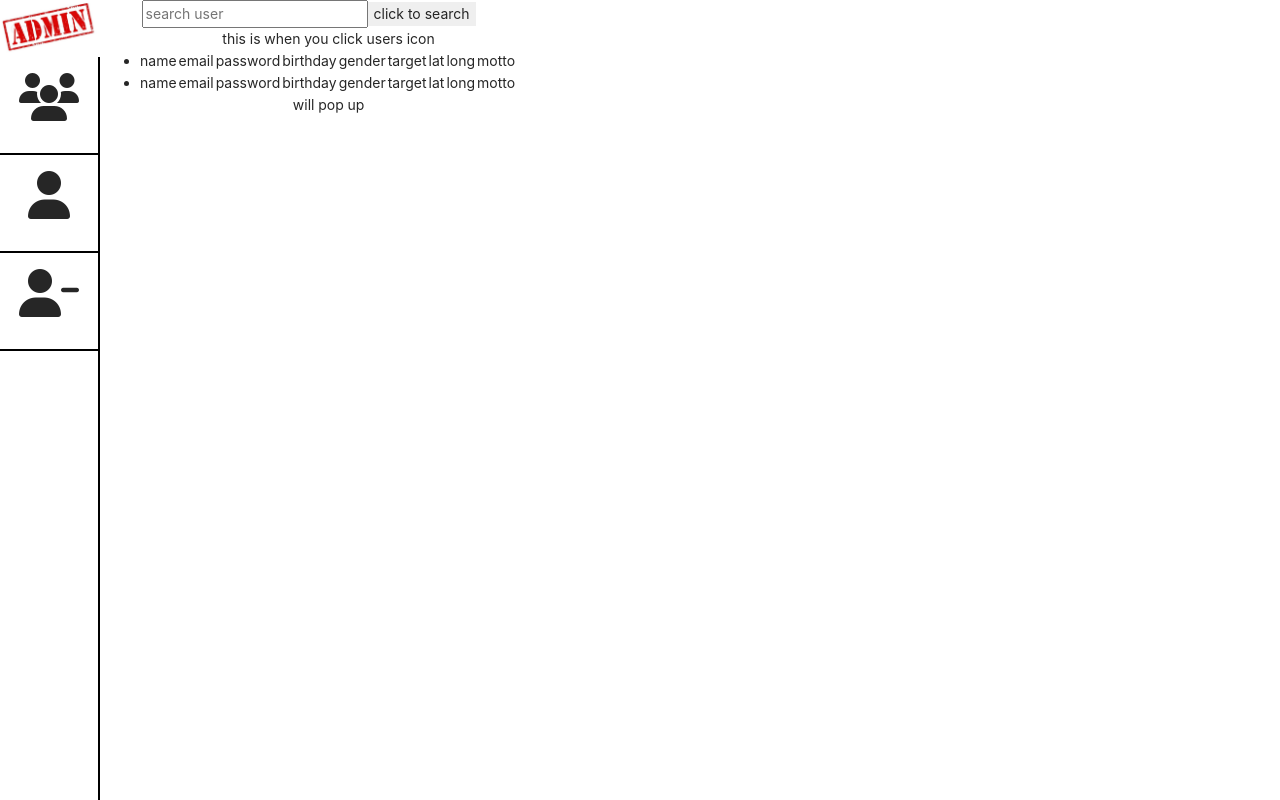
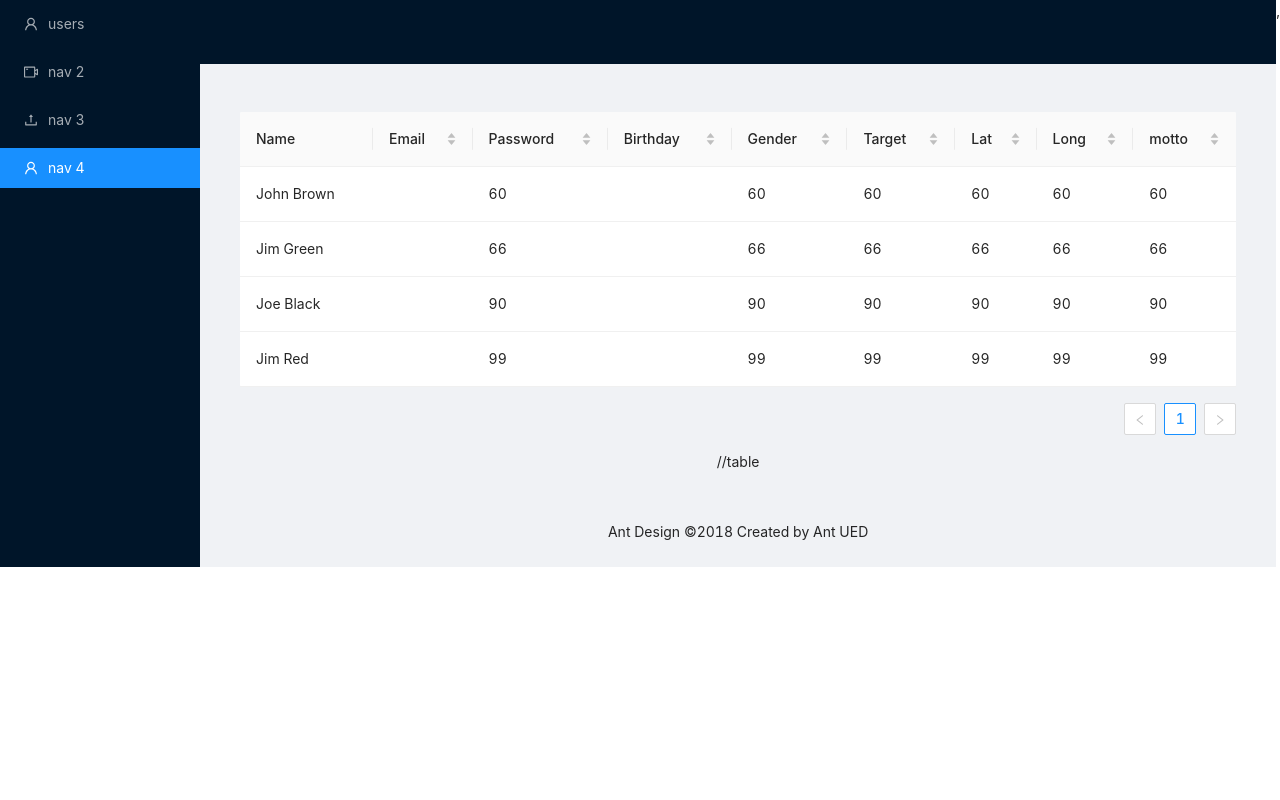
Before and after one commit to WeerayoothM/Dating-project-frontend, a React (Create React App) app: page /admin in a window 1280 px wide. Built offline with nearby package versions, Linux system fonts and the light colour scheme.

Commit message:
finish name and birthday admin

```diff
--- a/package.json
+++ b/package.json
@@ -6,12 +6,13 @@
     "@testing-library/jest-dom": "^5.11.5",
     "@testing-library/react": "^11.1.0",
     "@testing-library/user-event": "^12.1.10",
-    "antd": "^4.7.3",
+    "antd": "^4.8.0",
     "axios": "^0.21.0",
     "font-awesome": "^4.7.0",
     "jwt-decode": "^3.0.0",
     "react": "^17.0.1",
     "react-dom": "^17.0.1",
+    "react-highlight-words": "^0.16.0",
     "react-router-dom": "^5.2.0",
     "react-scripts": "4.0.0",
     "web-vitals": "^0.2.4"
--- a/src/components/Admin/index.js
+++ b/src/components/Admin/index.js
@@ -1,49 +1,187 @@
-import React from "react";
+import React, { useState } from "react";
+import "antd/dist/antd.css";
 import "../../css/admin.css";
-function admin() {
+import axios from "../../config/axios";
+import { Table, Input, Button, Space } from "antd";
+import Highlighter from "react-highlight-words";
+import { SearchOutlined } from "@ant-design/icons";
+import { Layout, Menu } from "antd";
+import {
+  UploadOutlined,
+  UserOutlined,
+  VideoCameraOutlined,
+} from "@ant-design/icons";
+
+const { Header, Content, Footer, Sider } = Layout;
+
+
+
+function onChange(pagination, filters, sorter, extra) {
+  console.log('params', pagination, filters, sorter, extra);
+}
+
+const testData = [
+  {
+    key: '1',
+    name: 'John Brown',
+    chinese: 98,
+    math: 60,
+    english: 70,
+  },
+  {
+    key: '2',
+    name: 'Jim Green',
+    chinese: 98,
+    math: 66,
+    english: 89,
+  },
+  {
+    key: '3',
+    name: 'Joe Black',
+    chinese: 98,
+    math: 90,
+    english: 70,
+  },
+  {
+    key: '4',
+    name: 'Jim Red',
+    chinese: 88,
+    math: 99,
+    english: 89,
+  },
+];
+const columns = [
+  {
+    title: 'Name',
+    dataIndex: 'name',
+  },
+  {
+    title: 'Email',
+    dataIndex: 'email',
+    sorter: {
+      compare: (a, b) => a.chinese - b.chinese,
+      multiple: 3,
+    },
+  },
+  {
+    title: 'Password',
+    dataIndex: 'math',
+    sorter: {
+      compare: (a, b) => a.math - b.math,
+      multiple: 2,
+    },
+  },
+  {
+    title: 'Birthday',
+    dataIndex: 'birthday',
+    sorter: {
+      compare: (a, b) => a.english - b.english,
+      multiple: 1,
+    },
+  },
+  {
+    title: 'Gender',
+    dataIndex: 'math',
+    sorter: {
+      compare: (a, b) => a.math - b.math,
+      multiple: 2,
+    },
+  },
+  {
+    title: 'Target',
+    dataIndex: 'math',
+    sorter: {
+      compare: (a, b) => a.math - b.math,
+      multiple: 2,
+    },
+  },
+  {
+    title: 'Lat',
+    dataIndex: 'math',
+    sorter: {
+      compare: (a, b) => a.math - b.math,
+      multiple: 2,
+    },
+  },
+  {
+    title: 'Long',
+    dataIndex: 'math',
+    sorter: {
+      compare: (a, b) => a.math - b.math,
+      multiple: 2,
+    },
+  },
+  {
+    title: 'motto',
+    dataIndex: 'math',
+    sorter: {
+      compare: (a, b) => a.math - b.math,
+      multiple: 2,
+    },
+  },
+
+];
+
+function Admin() {
+  const [data, setData] = useState(testData)
+
+  const getUser = ()=> {
+    axios.get("/admin/users").then((res) => {
+      setData(res.data);
+    })
+  }
+
+
+
   return (
     <div class="body">
-      <div class="sidebar">
-        <div class="admin-logo">
-          <img src="./images/admin.jpg" />
-        </div>
-        <i class="fas fa-users"></i>
-        <i class="fas fa-user"></i>
-        <i class="fas fa-user-minus"></i>
-      </div>
-      <div class="admin-content">
-        <input placeholder="search user" />
-        <button>click to search</button>
-        <div class="users">
-          <ul>
-              this is when you click users icon
-            <li>
-              <span style={{paddingRight:"2px"}}>name</span>
-              <span style={{paddingRight:"2px"}}>email</span>
-              <span style={{paddingRight:"2px"}}>password</span>
-              <span style={{paddingRight:"2px"}}>birthday</span>
-              <span style={{paddingRight:"2px"}}>gender</span>
-              <span style={{paddingRight:"2px"}}>target</span>
-              <span style={{paddingRight:"2px"}}>lat</span>
-              <span style={{paddingRight:"2px"}}>long</span>
-              <span style={{paddingRight:"2px"}}>motto</span>
-            </li>
-            <li>
-              <span style={{paddingRight:"2px"}}>name</span>
-              <span style={{paddingRight:"2px"}}>email</span>
-              <span style={{paddingRight:"2px"}}>password</span>
-              <span style={{paddingRight:"2px"}}>birthday</span>
-              <span style={{paddingRight:"2px"}}>gender</span>
-              <span style={{paddingRight:"2px"}}>target</span>
-              <span style={{paddingRight:"2px"}}>lat</span>
-              <span style={{paddingRight:"2px"}}>long</span>
-              <span style={{paddingRight:"2px"}}>motto</span>
-            </li>
-            will pop up
-          </ul>
-        </div>
-      </div>
+      <Layout>
+        <Sider
+          breakpoint="lg"
+          collapsedWidth="0"
+          onBreakpoint={(broken) => {
+            console.log(broken);
+          }}
+          onCollapse={(collapsed, type) => {
+            console.log(collapsed, type);
+          }}
+        >
+          <div className="logo" />
+          <Menu theme="dark" mode="inline" defaultSelectedKeys={["4"]}>
+            <Menu.Item key="1" onClick={getUser} icon={<UserOutlined />}>
+              users
+            </Menu.Item>
+            <Menu.Item key="2" icon={<VideoCameraOutlined />}>
+              nav 2
+            </Menu.Item>
+            <Menu.Item key="3" icon={<UploadOutlined />}>
+              nav 3
+            </Menu.Item>
+            <Menu.Item key="4" icon={<UserOutlined />}>
+              nav 4
+            </Menu.Item>
+          </Menu>
+        </Sider>
+        <Layout>
+          <Header
+            className="site-layout-sub-header-background"
+            style={{ padding: 0 }}
+          />
+          <Content style={{ margin: "24px 16px 0" }}>
+            <div
+              className="site-layout-background"
+              style={{ padding: 24, minHeight: 360 }}
+            >
+              <Table columns={columns} dataSource={data} onChange={onChange} /> //table
+            </div>
+          </Content>
+          <Footer style={{ textAlign: "center" }}>
+            Ant Design ©2018 Created by Ant UED
+          </Footer>
+        </Layout>
+      </Layout>
+      ,
     </div>
   );
 }
-export default admin;
+export default Admin;
```
Also changed, not shown: 1 other file (tests, documents, lock files or other folders).
